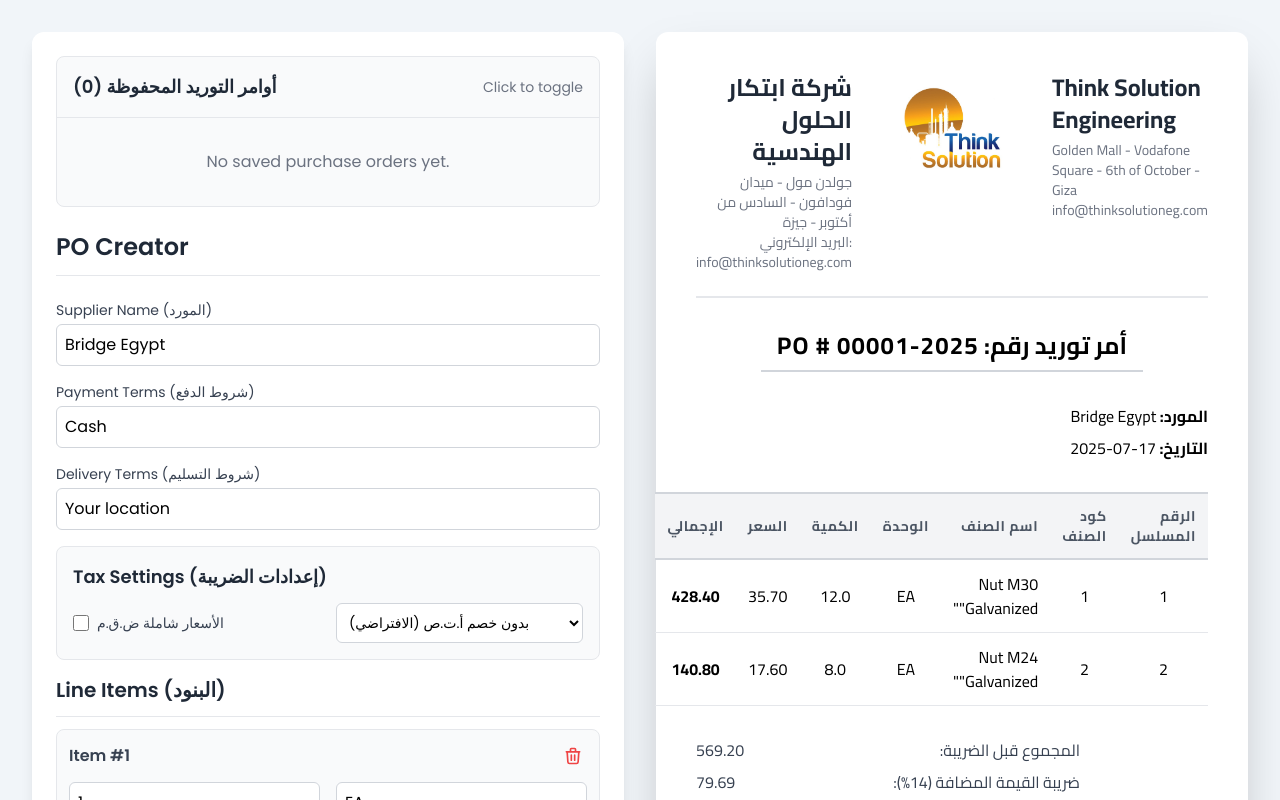
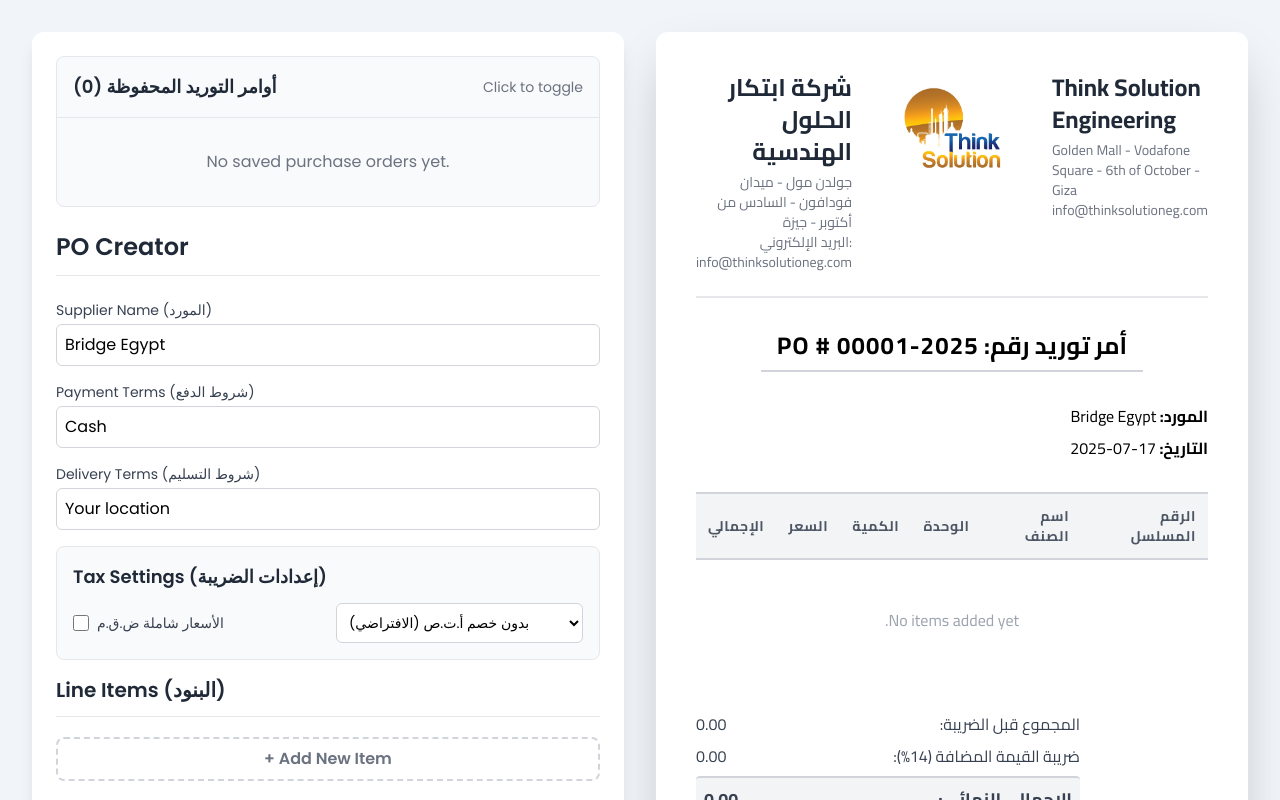
Before and after one commit to Mshaban73/purchase-order-generator, a React (Vite) app: page / in a window 1280 px wide. Shown: the top 800 px of the page. Built offline with nearby package versions, Linux system fonts and the light colour scheme.

Commit message:
Update App.tsx

```diff
--- a/App.tsx
+++ b/App.tsx
@@ -12,10 +12,7 @@
   const [supplier, setSupplier] = useState<string>('Bridge Egypt');
   const [paymentTerms, setPaymentTerms] = useState<string>('Cash');
   const [deliveryTerms, setDeliveryTerms] = useState<string>('Your location');
-  const [items, setItems] = useState<LineItem[]>([
-    { id: 1, code: '1', description: 'Nut M30 "Galvanized"', quantity: 12.0, price: 35.70, unit: 'EA' },
-    { id: 2, code: '2', description: 'Nut M24 "Galvanized"', quantity: 8.0, price: 17.60, unit: 'EA' },
-  ]);
+  const [items, setItems] = useState<LineItem[]>([]);
 
   const [poNumberCounter, setPoNumberCounter] = useState<number>(1);
   const [pricesIncludeTax, setPricesIncludeTax] = useState<boolean>(false);
```
